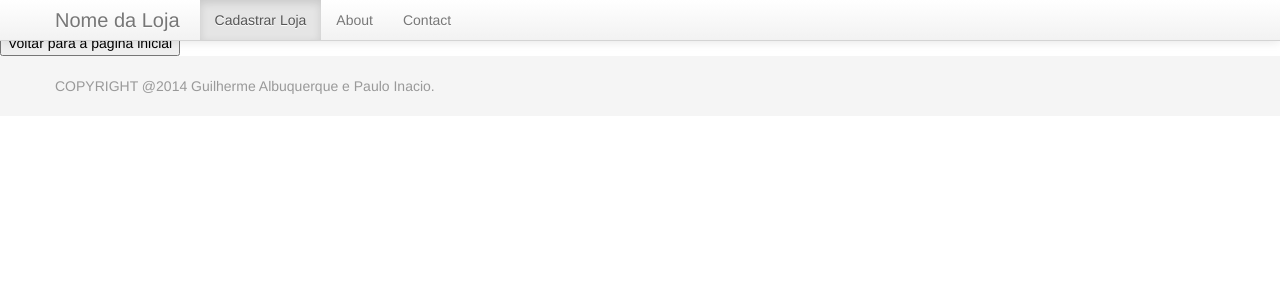
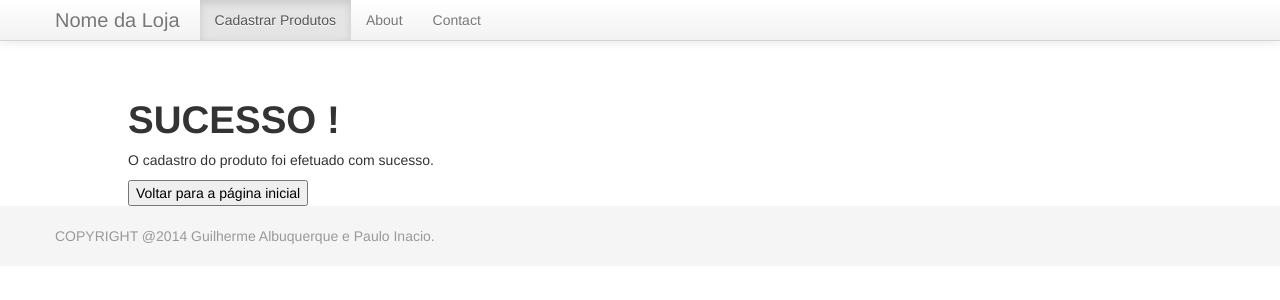
Before and after one commit to lanchinho/Prod-Announcer---Web, a Django app: page /sucesso/ in a window 1280 px wide. Shown: the top 300 px of the page. Run offline with Django 3.2, Linux system fonts and the light colour scheme.

Commit message:
Consertos para fazer a página de cadastro de produto funcionar, consertos na mensagem de sucesso ao cadastrar um produto e pequena correção no menu =D

```diff
--- a/prod_announcer/produto/templates/sucesso.html
+++ b/prod_announcer/produto/templates/sucesso.html
@@ -1,7 +1,8 @@
 {% extends "utils/base.html"%}
 {% block content %}
+<section>
    <h1> SUCESSO ! </h1>
       <p>O cadastro do produto foi efetuado com sucesso.</p>
       <button onclick="window.location.href='{% url "index" %}'">Voltar para a página inicial</button>
-
+</section>
 {% endblock %}
--- a/prod_announcer/produto/views.py
+++ b/prod_announcer/produto/views.py
@@ -5,17 +5,16 @@ from django.shortcuts import redirect, get_object_or_404
 from annoying.decorators import render_to
 
 from prod_announcer.produto.models import Produto
+
 from prod_announcer.produto.forms import ProdutoForm
 
 @render_to("cadastro_produto.html")
 def cadastrar_produto(request):
 
     if request.method == 'POST':
-    	form = ProdutoForm(request.Post)
-
+    	form = ProdutoForm(request.POST)
     	if form.is_valid():
     		form.save()
-
     		return redirect('sucesso')
 
     else:
--- a/prod_announcer/templates/utils/base.html
+++ b/prod_announcer/templates/utils/base.html
@@ -90,7 +90,7 @@
             <a class="brand" href="#">Nome da Loja</a>
             <div class="nav-collapse collapse">
               <ul class="nav">
-                <li class="active"><a href="{% url "cadastro_produto" %}">Cadastrar Loja</a></li>
+                <li class="active"><a href="{% url "cadastro_produto" %}">Cadastrar Produtos</a></li>
                 <li><a href="#about">About</a></li>
                 <li><a href="#contact">Contact</a></li>
               </ul>
```
